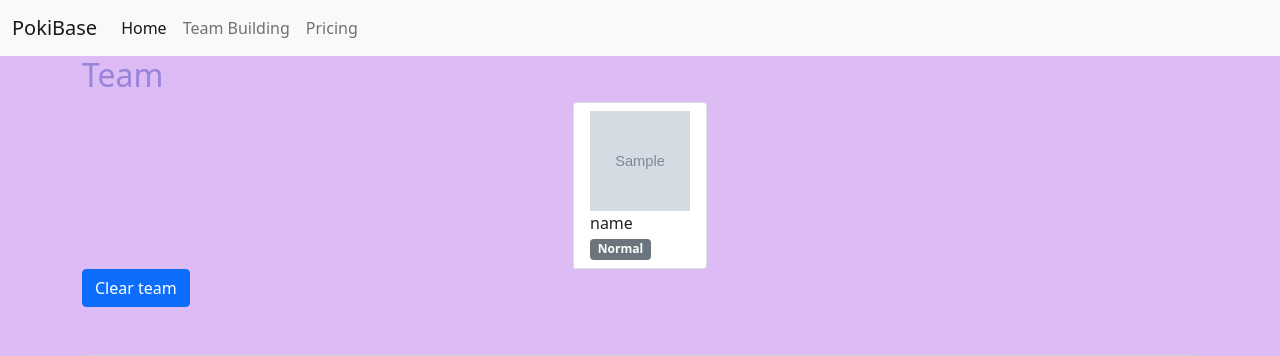
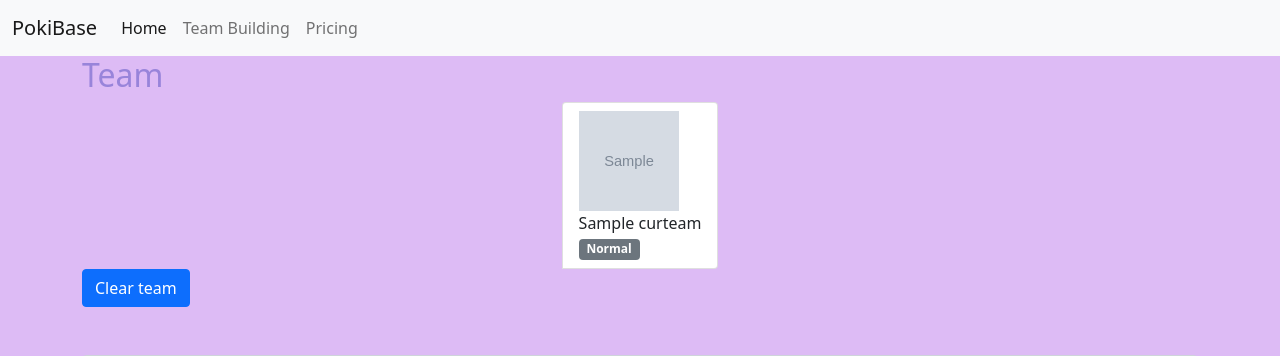
Before and after one commit to YongDong11467/PokiBase, a Flask app: template templates/team.html in a window 1280 px wide. Shown: the top 356 px of the page. Run offline with Flask 2, Linux system fonts and the light colour scheme; the template is opened without the code that fills it: most values are stand-ins (such as "Sample title", 1, 10 or a date in 2020); grey boxes marked "Sample" are stand-in pictures.

Commit message:
added name display and power and accuracy display for move

```diff
--- a/app.py
+++ b/app.py
@@ -82,7 +82,7 @@ def team():
 
         else:
             pass
-    return render_template("team.html", pokemon=pokemon, move=move, displayNotFound=displayNotFound, search=search, curteamimg=curteamimg)
+    return render_template("team.html", pokemon=pokemon, move=move, displayNotFound=displayNotFound, search=search, curteam=curteam, curteamimg=curteamimg)
 
 @app.route('/addtoteam')
 def addtoteam():
--- a/templates/team.html
+++ b/templates/team.html
@@ -8,14 +8,14 @@
             </div>
             <div class="justify-content-center">
                 <ul class="list-group list-group-horizontal justify-content-center">
-                    {% for i in curteamimg %}
+                    {% for i in range(0, curteamimg|length) %}
                     <li class="list-group-item">
                         <div>
 <!--                            <img src="{{ url_for('static', filename='./images/unknown.png')}}"  width="100" height="100">-->
-                            <img src="{{i}}" width="100" height="100">
+                            <img src="{{curteamimg[i]}}" width="100" height="100">
                         </div>
                         <div>
-                            <span>name</span>
+                            <span>{{curteam[i]}}</span>
                             <br>
                             <span class="badge bg-secondary">Normal</span>
                         </div>
@@ -67,6 +67,8 @@
               <div class="card-body">
                 <h5 class="card-title">{{move.name}}</h5>
                 <p class="card-text">{{move.description}}</p>
+                  <span class="badge rounded-pill bg-danger">Power</span> {{move.power}}
+                  <span class="badge rounded-pill bg-success">Accuracy</span> {{move.accuracy}}
               </div>
             </div>
         {% endif %}
```
